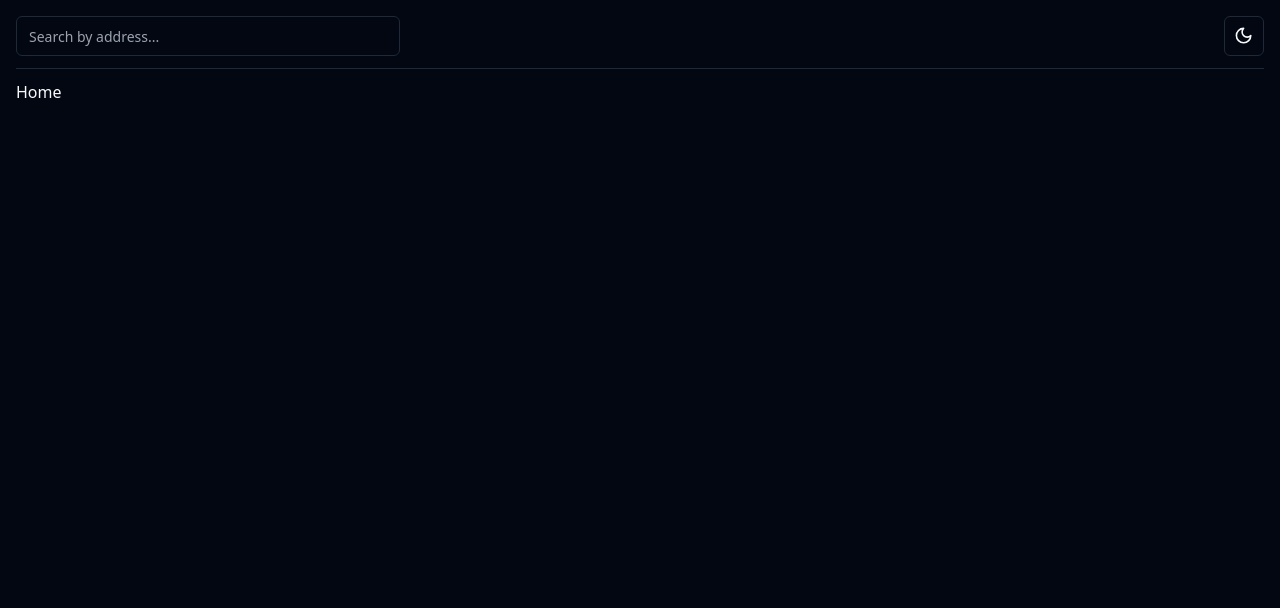
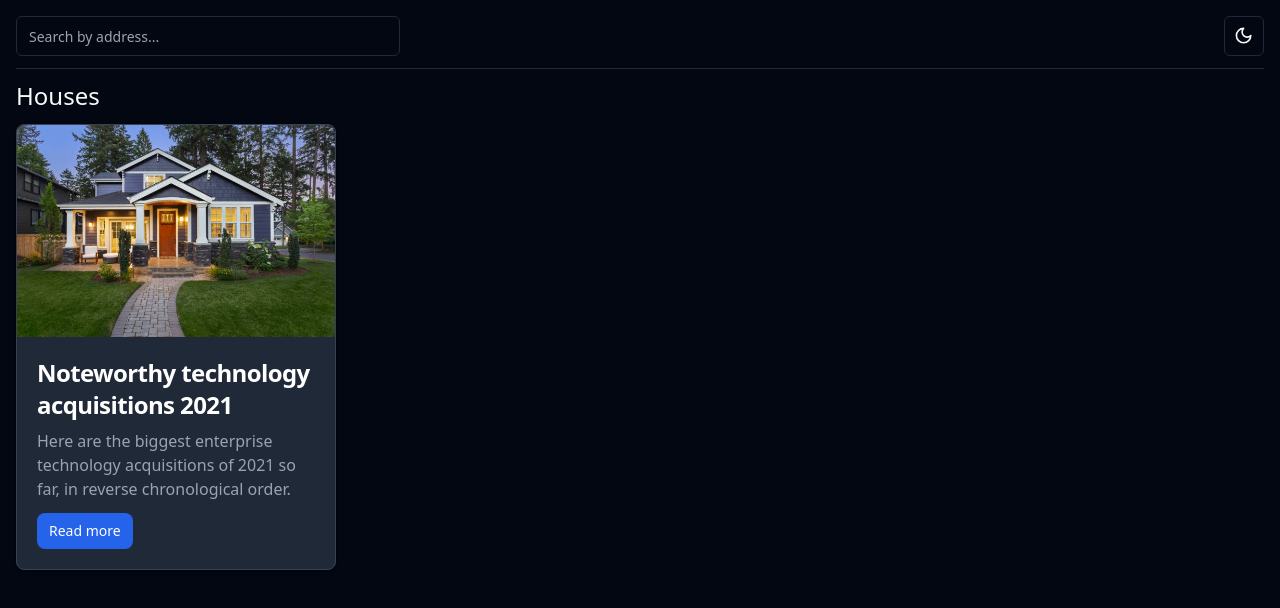
Before and after one commit to MuradIsayev/QbitTech-assignment, a React (Vite) app: page / in a window 1280 px wide. Shown: the top 608 px of the page. Built offline with nearby package versions, Linux system fonts and the light colour scheme.

Commit message:
card view added for testing.

```diff
--- a/src/pages/Home.tsx
+++ b/src/pages/Home.tsx
@@ -1,5 +1,6 @@
 import React from 'react';
 import SearchBar from '../components/SearchBar';
+import house from '../assets/house.jpg';
 
 const Home = () => {
   return (
@@ -7,7 +8,33 @@ const Home = () => {
       <nav>
         <SearchBar />
       </nav>
-      Home
+      <div>
+        <h3 className="text-2xl mb-3">Houses</h3>
+        <div className="flex flex-wrap flex-row justify-between gap-2">
+          <div className="w-[320px] flex-grow-0 bg-white border border-gray-200 rounded-lg shadow dark:bg-gray-800 dark:border-gray-700">
+            <a href="#">
+              <img className="rounded-t-lg" src={house} alt="" />
+            </a>
+            <div className="p-5">
+              <a href="#">
+                <h5 className="mb-2 text-2xl font-bold tracking-tight text-gray-900 dark:text-white">
+                  Noteworthy technology acquisitions 2021
+                </h5>
+              </a>
+              <p className="mb-3 font-normal text-gray-700 dark:text-gray-400">
+                Here are the biggest enterprise technology acquisitions of 2021
+                so far, in reverse chronological order.
+              </p>
+              <a
+                href="#"
+                className="inline-flex items-center px-3 py-2 text-sm font-medium text-center text-white bg-blue-700 rounded-lg hover:bg-blue-800 focus:ring-4 focus:outline-none focus:ring-blue-300 dark:bg-blue-600 dark:hover:bg-blue-700 dark:focus:ring-blue-800"
+              >
+                Read more
+              </a>
+            </div>
+          </div>
+        </div>
+      </div>
     </div>
   );
 };
```
Also changed, not shown: src/assets/house.jpg (added).
